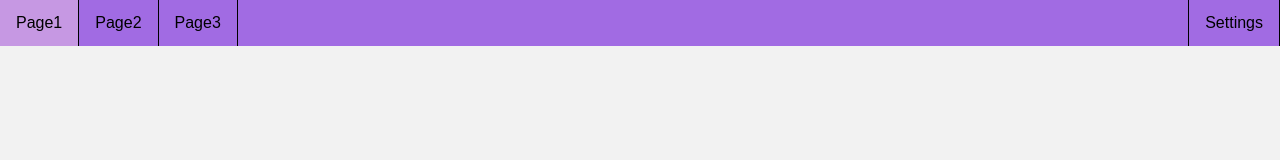
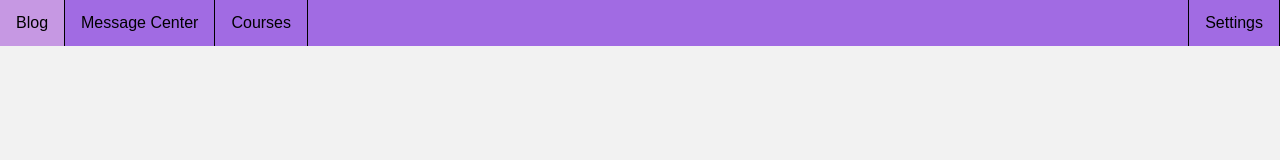
Before and after one commit to keithfz/EducationalResourceManagement, a plain HTML site: page example_nav_bar.html in a window 1280 px wide. Drawn offline with Linux system fonts and the light colour scheme.

Commit message:
changed example names

```diff
--- a/example_nav_bar.html
+++ b/example_nav_bar.html
@@ -9,9 +9,9 @@
 	<body>
 		<div class="navigation">
 			<ul>
-				<li><a href="#some_page">Page1</a></li>
-				<li><a href="#some_page">Page2</a></li>
-				<li><a href="#some_page">Page3</a></li>
+				<li><a href="#some_page">Blog</a></li>
+				<li><a href="#some_page">Message Center</a></li>
+				<li><a href="#some_page">Courses</a></li>
  				<li style="float:right"><a class="user_settings" href="#some_page">Settings</a></li>
 			</ul>
 		</div>
```
